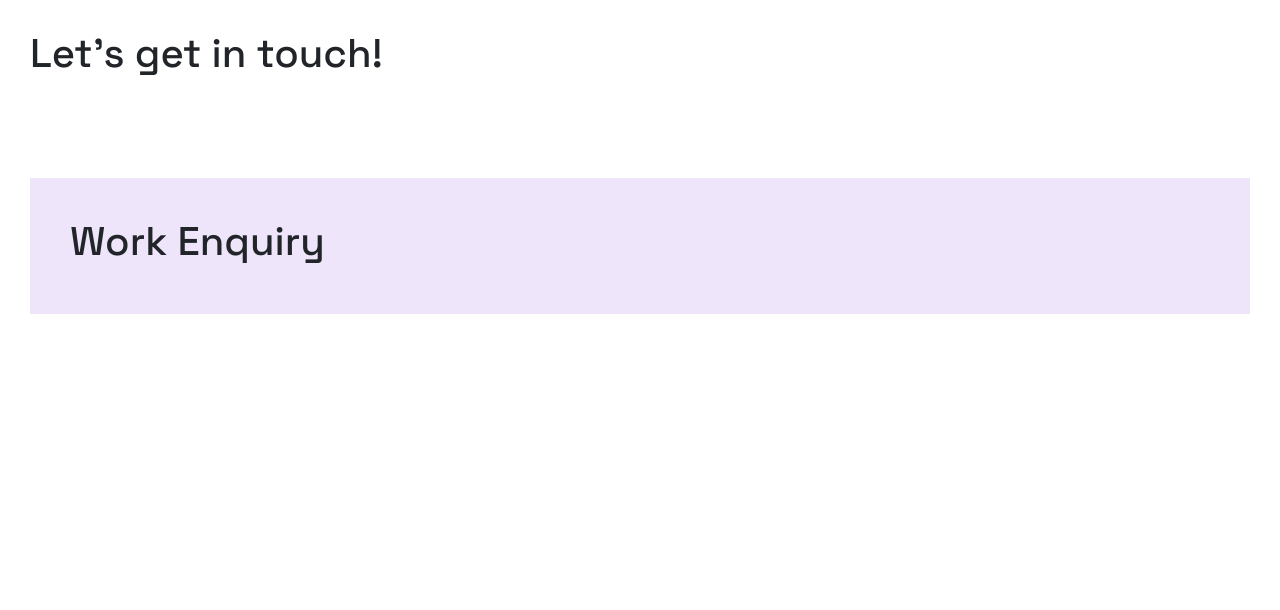
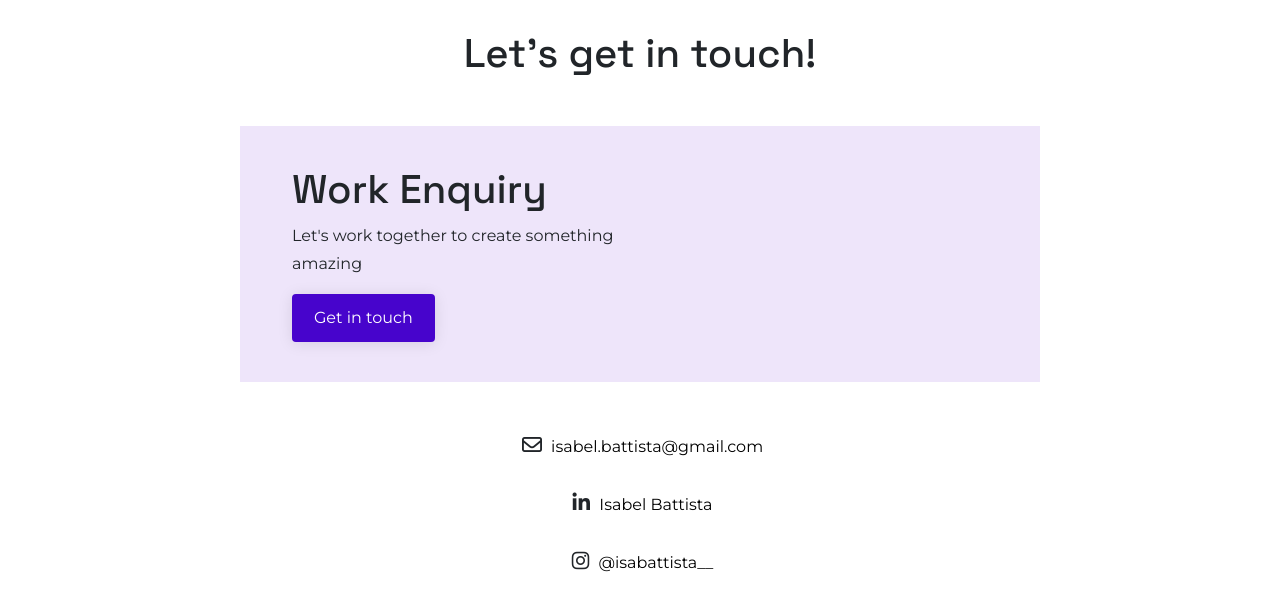
Before and after one commit to ibattistax/portfolio, a plain HTML site: page contact.html in a window 1280 px wide. Drawn offline with nearby package versions, Linux system fonts and the light colour scheme.

Commit message:
Added contact page

```diff
--- a/contact.html
+++ b/contact.html
@@ -21,14 +21,47 @@
       href="https://fonts.googleapis.com/css2?family=Montserrat:ital,wght@0,100..900;1,100..900&family=Space+Grotesk:wght@300..700&display=swap"
       rel="stylesheet"
     />
+    <script
+      src="https://kit.fontawesome.com/35c5bd0d0b.js"
+      crossorigin="anonymous"
+    ></script>
     <link rel="stylesheet" href="src/style.css" />
   </head>
   <body>
     <div class="container content-container"></div>
     <div class="content">
-      <h2>Let's get in touch!</h2>
-      <div class="content-box">
-        <h2>Work Enquiry</h2>
+      <h2 class="text-center">Let's get in touch!</h2>
+      <div class="content-box row mt-5">
+        <div class="col-md-6">
+          <h2>Work Enquiry</h2>
+          <p>Let's work together to create something amazing</p>
+        </div>
+        <div class="col-md-6 mt-3">
+          <a href="mailto:isabel.battista@gmail.com" class="btn btn-branding-2"
+            >Get in touch</a
+          >
+        </div>
+      </div>
+      <div class="text-center">
+        <div class="mt-5">
+          <i class="fa-regular fa-envelope"></i>
+          <a href="mailto:isabel.battista@gmail.com" class="link"
+            >isabel.battista@gmail.com</a
+          >
+        </div>
+        <div class="mt-4">
+          <i class="fa-brands fa-linkedin-in"></i>
+
+          <a href="https://www.linkedin.com/in/isabel-battista/" class="link"
+            >Isabel Battista</a
+          >
+        </div>
+        <div class="mt-4">
+          <i class="fa-brands fa-instagram"></i>
+          <a href="https://www.instagram.com/isabattista__/" class="link"
+            >@isabattista__</a
+          >
+        </div>
       </div>
     </div>
   </body>
--- a/src/style.css
+++ b/src/style.css
@@ -55,6 +55,21 @@ p {
   background-color: transparent;
   transition: 200ms;
 }
+.btn-branding-2 {
+  padding: 10px 20px;
+  border-radius: 4px;
+  color: white;
+  background-color: var(--secondary-color);
+  border: 2px solid var(--secondary-color);
+  box-shadow: var(--shadow);
+  text-decoration: none;
+}
+.btn-branding-2:hover {
+  color: var(--secondary-color);
+  border: 2px solid var(--secondary-color);
+  background-color: transparent;
+  transition: 200ms;
+}
 .btn-branding-outline {
   padding: 10px 20px;
   border-radius: 4px;
@@ -85,12 +100,40 @@ p {
   margin-top: 100px;
   background-color: var(--bg-color-2);
   padding: 40px;
+  max-width: 800px;
+  display: block;
+  margin: auto;
+}
+.link {
+  text-decoration: none;
+  color: black;
+  display: inline-block;
+  padding-bottom: 3px;
+  position: relative;
+}
+.link::before {
+  content: "";
+  position: absolute;
+  left: 0;
+  bottom: 0;
+  width: 0;
+  height: 2px;
+  background-color: var(--primary-color);
+  transition: width 0.25s ease-in-out;
+}
+.link:hover::before {
+  width: 100%;
 }
 .navbar-logo {
   max-width: 70px;
 }
 .navbar-custom {
   background-color: white;
+}
+i {
+  font-size: 20px;
+  padding: 5px;
+  top: 2;
 }
 /* HOMEPAGE SPECIFIC ELEMENTS */
 .hero {
```
